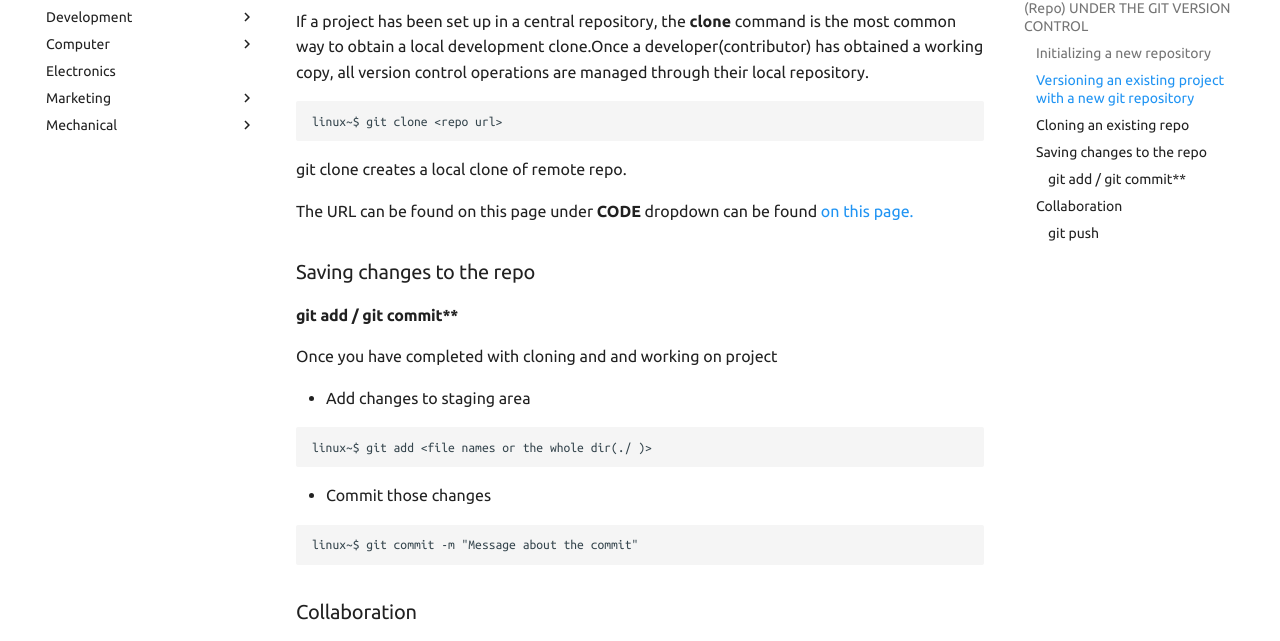
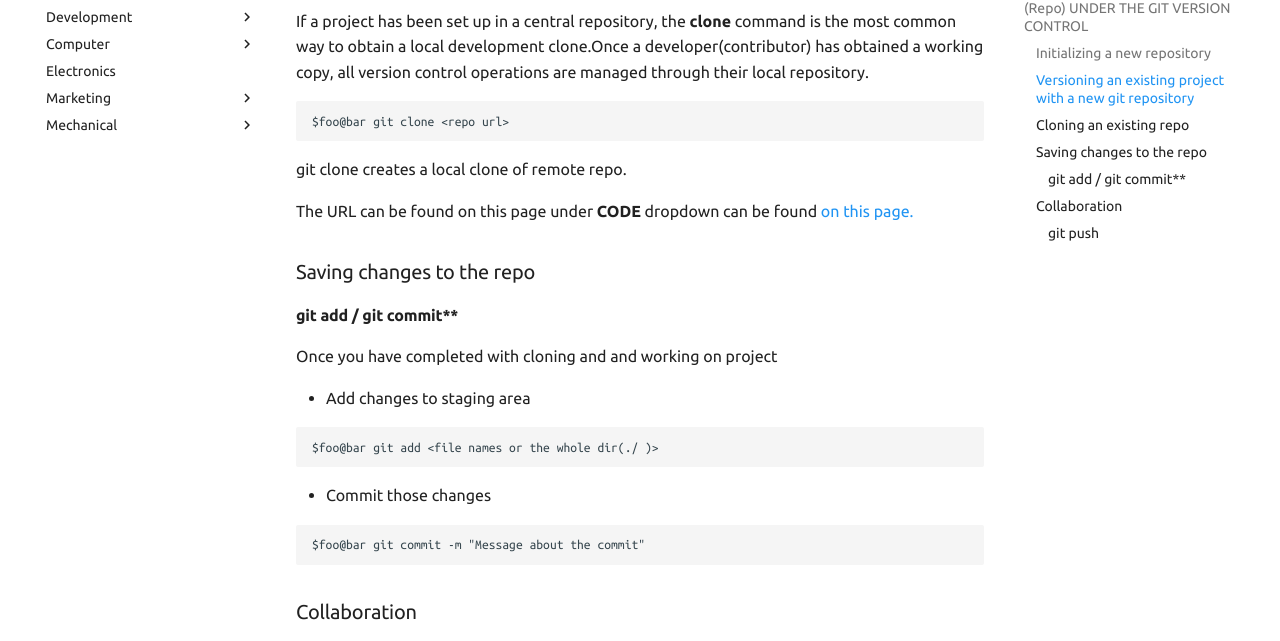
Before and after one commit to auvzhcet/Documentation, an MkDocs documentation site: the page built from docs/Development/Creating_a_Repository_guide.md, in a window 1280 px wide and 900 px high, scrolled down 717 px. Shown: the part 145-786 px from the top of the window. Built offline with MkDocs 1.6.1 and Material for MkDocs 9.7.7, drawn with Linux system fonts in a browser that asks for light colours; comment, search, counter and statistics services are not loaded.

Commit message:
Fix console statements

````diff
--- a/docs/Development/Creating_a_Repository_guide.md
+++ b/docs/Development/Creating_a_Repository_guide.md
@@ -25,7 +25,7 @@ This will as mentioned above create same **.git** subdirectory but scoped to tha
 If a project has been set up in a central repository, the **clone** command is the most common way to obtain a local development clone.Once a developer(contributor) has obtained a working copy, all version control operations are managed through their local repository.
 
 ```console
-linux~$ git clone <repo url>
+$foo@bar git clone <repo url>
 ```
 
  git clone creates a local clone of remote repo.
@@ -41,13 +41,13 @@ Once you have completed with cloning and and working on project
 * Add changes to staging area
 
 ```console
-linux~$ git add <file names or the whole dir(./ )>
+$foo@bar git add <file names or the whole dir(./ )>
 ```
 
 * Commit those changes
 
 ```console
-linux~$ git commit -m "Message about the commit"
+$foo@bar git commit -m "Message about the commit"
 ```
 
 ### Collaboration
````
